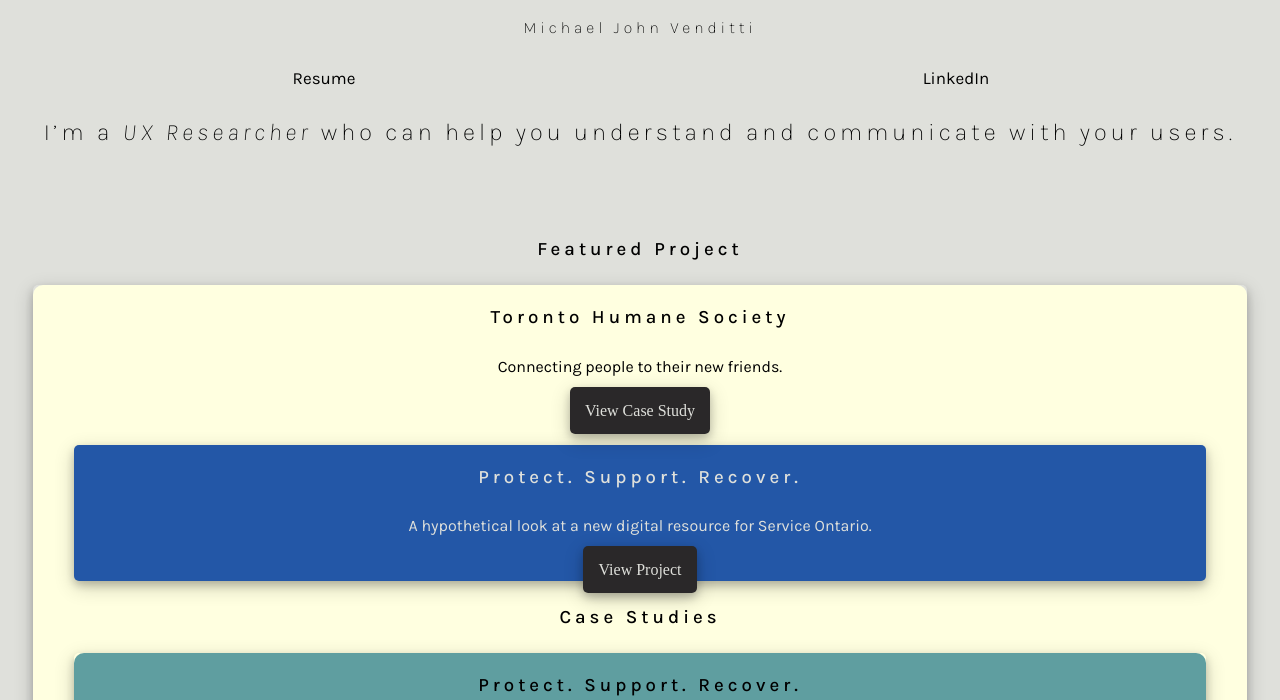
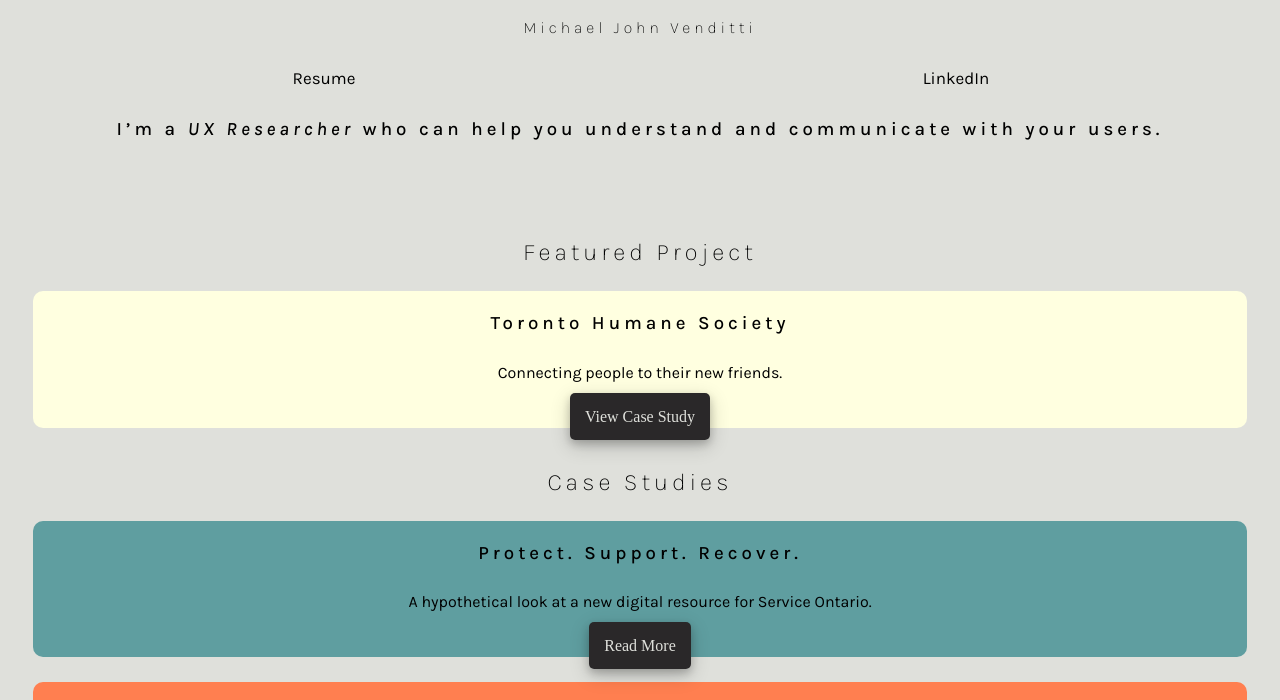
Before and after one commit to MJVenditti/Updated_Portfolio, a plain HTML site: page index.html in a window 1280 px wide. Shown: the part 51-751 px from the top of the page. Drawn offline with nearby package versions, Linux system fonts and the light colour scheme.

Commit message:
Visual Changes

```diff
--- a/index.html
+++ b/index.html
@@ -45,32 +45,26 @@
 
     <section class="Headline">
 
-        <h2>I’m a <i>UX Researcher</i> who can help you understand and communicate with your users.</h2>
+        <h3>I’m a <i>UX Researcher</i> who can help you understand and communicate with your users.</h3>
 
     </section>
 
     <!--add a skills section somehwere here-->
 
-    <h3>Featured Project</h3>
+    <h2>Featured Project</h2>
 
     <div class="card">
         <div class="container" id="ths_project">
             <h3>Toronto Humane Society</h3>
             <p>Connecting people to their new friends.</p>
             <a href="https://docs.google.com/presentation/d/1h4pliXz_KGNkWbL-uOWCXgR-WprEJR7AO7rGYIa2NMA/edit?usp=sharing" class="btn btn-primary" id="btn btn-primary">View Case Study</a>
-    <div class="card" id="featured_1">
-        <div class="container">
-            <h3>Protect. Support. Recover.</h3>
-            <p>A hypothetical look at a new digital resource for Service Ontario.</p>
-            <a href="https://mjvenditti.github.io/UX_UI_HW_20/" class="btn btn-primary">View Project</a>
         </div>
     </div>
-
     <!--Featured Project?-->
 
     <section class="Case_Studies">
 
-        <h3>Case Studies</h3>
+        <h2>Case Studies</h2>
 
         <div class="card">
             <div class="container" id="ontario_project">
--- a/style.css
+++ b/style.css
@@ -44,14 +44,18 @@ body a {
 
 /*Case Study Section*/
 
+.Case_Studies{
+    margin-top: 40px;
+}
+
 .card {
     /* transition: 0.3; */
     /* border: 3px solid rgba(42, 40, 41, 1); */
     /* padding: 10px; */
     text-align: center;
     margin: 25px;
-    box-shadow: 0 4px 8px 0 rgba(0, 0, 0, 0.2), 0 6px 20px 0 rgba(0, 0, 0, 0.19);
-    border-radius: 5px;
+    /* box-shadow: 0 4px 8px 0 rgba(0, 0, 0, 0.2), 0 6px 20px 0 rgba(0, 0, 0, 0.19); */
+    border-radius: 10px;
 }
 
 .card p {
@@ -82,21 +86,6 @@ body a {
 
 #sip_project{
     background-color: lightslategray
-}
-
-#featured_1{
-    background-color: rgb(35, 87, 167);
-    color: rgba(223, 224, 219, 1);
-}
-
-#case_1{
-    background-color: rgb(126, 2, 151);
-    color: rgba(223, 224, 219, 1);
-}
-
-#case_2{
-    background-color: rgb(133, 133, 161);
-    color: rgba(223, 224, 219, 1);
 }
 
 .btn {
```
